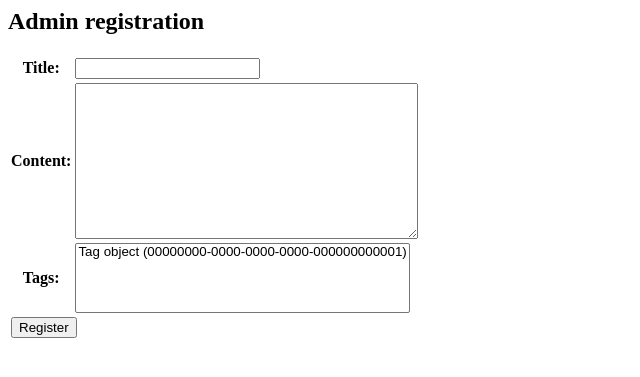
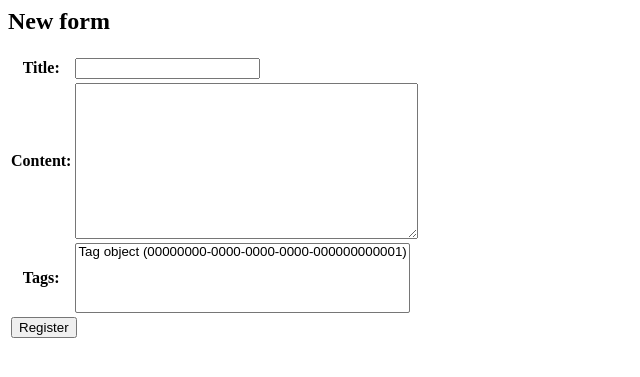
Before and after one commit to Hammerstad/blog, a Django app: page /post/new in a window 1280 px wide. Shown: the top 377 px of the page, without its empty margins (0-640 px from the left). Run offline with Django 3.2, Linux system fonts and the light colour scheme; tables that the repository leaves empty hold one stand-in row (values such as "Sample post").

Commit message:
Changed new form template header.

```diff
--- a/src/app/blog/templates/post/new.html
+++ b/src/app/blog/templates/post/new.html
@@ -1,4 +1,4 @@
-<h2>Admin registration</h2>
+<h2>New form</h2>
 <form action="" method="post">
     <table class="form">
         {{ post_form.as_table }}
```
